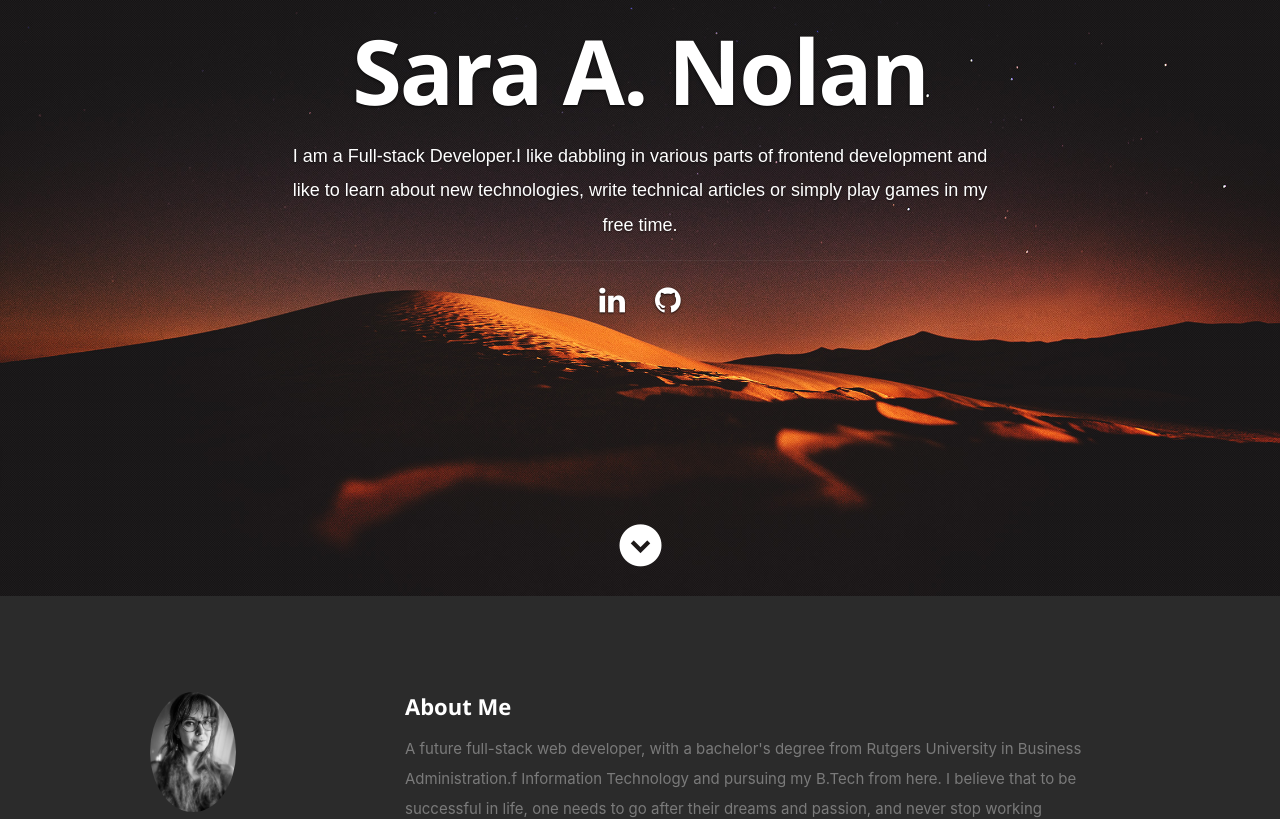
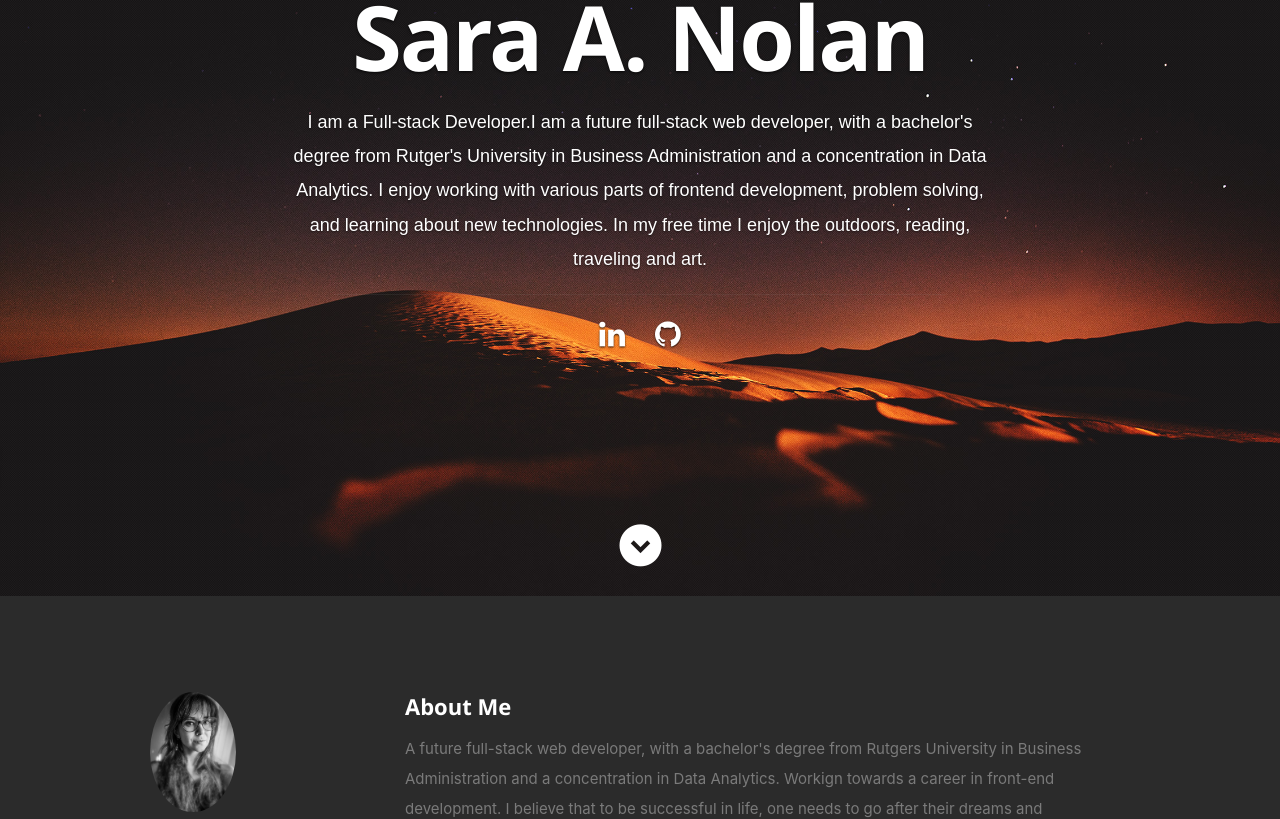
Before and after one commit to Nolsar/React_Portfolio, a React (Create React App) app: page / in a window 1280 px wide. Shown: the part 204-1023 px from the top of the page. Built offline with nearby package versions, Linux system fonts and the light colour scheme.

Commit message:
updated resumedata.js

```diff
--- a/src/resumeData.js
+++ b/src/resumeData.js
@@ -4,7 +4,7 @@ let resumeData = {
     "role": "Full-stack Developer",
     "linkedinId":"https://www.linkedin.com/in/sara-n-940845161/",
     // "skypeid": "Your skypeid",
-    "roleDescription": "I like dabbling in various parts of frontend development and like to learn about new technologies, write technical articles or simply play games in my free time.",
+    "roleDescription": "I am a future full-stack web developer, with a bachelor's degree from Rutger's University in Business Administration and a concentration in Data Analytics. I enjoy working with various parts of frontend development, problem solving, and learning about new technologies. In my free time I enjoy the outdoors, reading, traveling and art.",
     "socialLinks":[
         {
           id: 1,
@@ -24,7 +24,7 @@ let resumeData = {
         //   "className":"fa fa-twitter"
         // }
       ],
-    "aboutme":"A future full-stack web developer, with a bachelor's degree from Rutgers University in Business Administration.f Information Technology and pursuing my B.Tech from here. I believe that to be successful in life, one needs to go after their dreams and passion, and never stop working towards them.",
+    "aboutme":"A future full-stack web developer, with a bachelor's degree from Rutgers University in Business Administration and a concentration in Data Analytics. Workign towards a career in front-end development. I believe that to be successful in life, one needs to go after their dreams and passions, and never stop pursuing them.",
     "address":"New Jersey",
     "website":"https://github.com/Nolsar",
     "education":[
```
Also changed, not shown: public/images/self.jpg (deleted).
